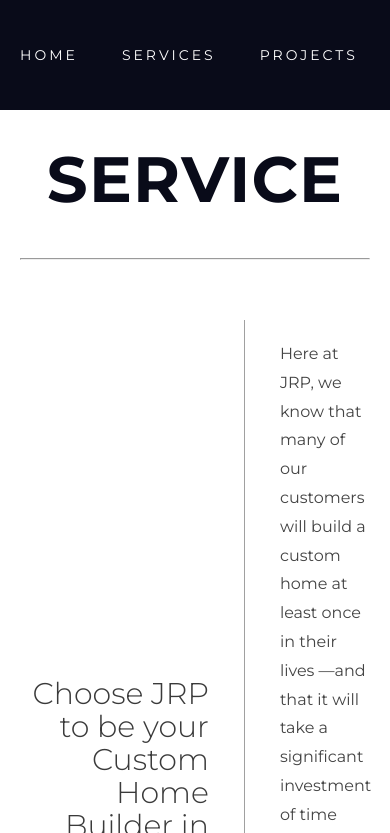
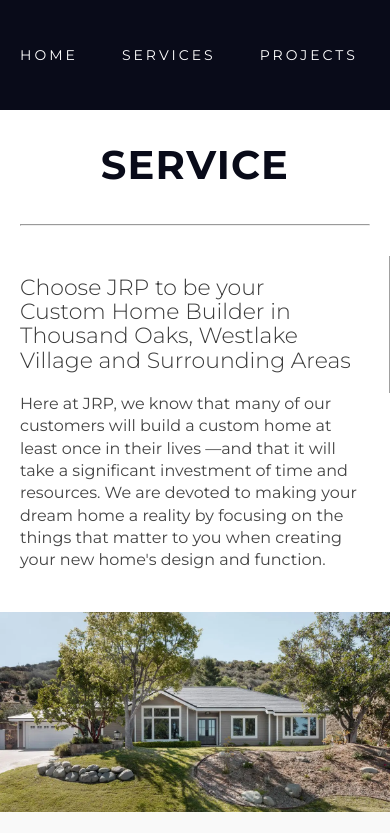
Before and after one commit to Abdulvahobjon/home-construction, a plain HTML site: page service.html in a window 390 px wide. Shown: the top 833 px of the page. Drawn offline with nearby package versions, Linux system fonts and the light colour scheme; a web font is replaced by a local one.

Commit message:
add responsive design to service page

```diff
--- a/css/main.css
+++ b/css/main.css
@@ -579,3 +579,16 @@ footer .icons a:hover {
   text-transform: uppercase;
   letter-spacing: 1.2px;
 }
+
+@media screen and (max-width: 1024px) {
+  .hero-page-title {
+    font-size: 50px;
+    margin-bottom: 35px;
+  }
+}
+
+@media screen and (max-width: 768px) {
+  .hero-page-title {
+    font-size: 40px;
+  }
+}
--- a/css/service.css
+++ b/css/service.css
@@ -10,10 +10,6 @@ section h6 {
     font-weight: 300;
 }
 
-.custom-home-section .container {
-    max-width: 1400px;
-}
-
 .custom-home-section p {
     color: #444;
     font-size: 16px;
@@ -23,9 +19,10 @@ section h6 {
 }
 
 .custom-home-section .container {
+    max-width: 1400px;
     display: grid;
     grid-template-columns: repeat(2, 1fr);
-    padding: 30px 0;
+    padding: 30px;
 }
 
 /* custom home header start */
@@ -67,6 +64,14 @@ section h6 {
     font-size: 30px;
 }
 
+.approach-image img {
+    height: 100%;
+}
+
+.our-experience .approach-image {
+    order: 1;
+}
+
 /* custom home sections end */
 
 /* additions start */
@@ -98,3 +103,51 @@ section h6 {
 }
 
 /* additions end */
+
+/* media start */
+@media screen and (max-width: 900px) {
+    .custom-home-section .container {
+        padding: 20px;
+    }
+}
+
+@media screen and (max-width: 800px) {
+    .custom-home-section .container {
+        grid-template-columns: 1fr;
+        padding: 0;
+    }
+
+    .custom-home-title {
+        text-align: left;
+    }
+
+    .approach-image img {
+        width: 100%;
+        height: 200px;
+    }
+
+    .our-experience .approach-image {
+        order: 0;
+    }
+
+    .custom-home-section h2 {
+        font-size: 22px;
+    }
+
+    .custom-home-description.custom-home-description {
+        padding: 0 20px 40px;
+        max-width: 400px;
+        margin: auto;
+        line-height: 1.4;
+    }
+
+    .custom-home-section p {
+        line-height: 1.7;
+    }
+}
+
+@media screen and (max-width: 500px) {
+    .custom-home-description.custom-home-description {
+        max-width: 100%;
+    }
+}
--- a/service.html
+++ b/service.html
@@ -117,6 +117,9 @@
     <!-- our experience start -->
     <section class="custom-home-section our-experience">
         <div class="container">
+            <div class="approach-image">
+                <img src="img/services/home-2.webp" alt="Custom Home Example" data-aos="fade-up" data-aos-delay="100">
+            </div>
             <div class="custome-home-content">
                 <h3 class="custome-home-title" data-aos="fade-up" data-aos-delay="100">Our Experience</h3>
                 <p data-aos="fade-up" data-aos-delay="200">
@@ -134,9 +137,6 @@
                     quality
                     construction every step of the way.
                 </p>
-            </div>
-            <div class="approach-image">
-                <img src="img/services/home-2.webp" alt="Custom Home Example" data-aos="fade-up" data-aos-delay="100">
             </div>
         </div>
     </section>
```
